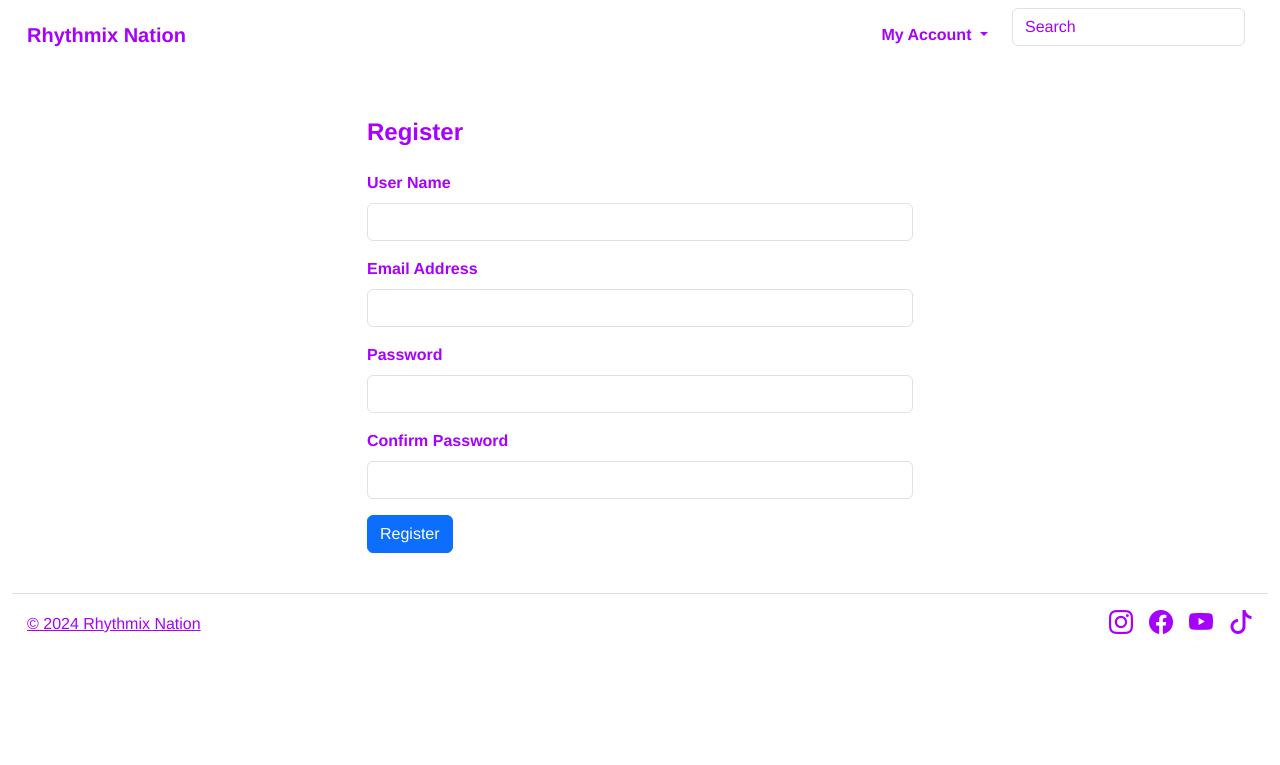
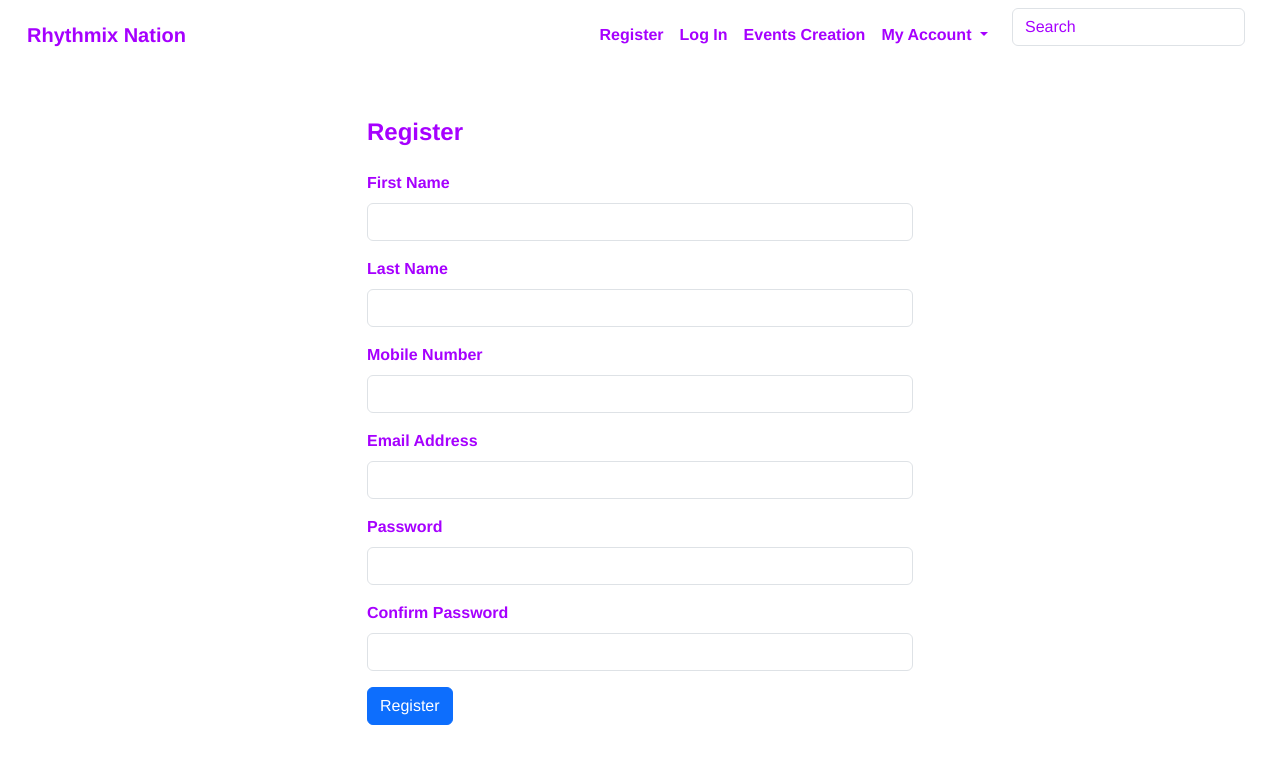
Before and after one commit to sherbacodes/IAB207_A3, a Flask app: page /register in a window 1280 px wide. Shown: the top 765 px of the page. Before the commit the page ends 634 px from the top, so only its background shows below. Run offline with Flask 3, Linux system fonts and the light colour scheme; parts of the project's set-up code (start-up, migrations or seed data) failed here and were passed over; some libraries are stand-ins or nearby versions.

Commit message:
Added user registration, log in and logout functions as well as event creation form

```diff
--- a/website/__init__.py
+++ b/website/__init__.py
@@ -36,7 +36,7 @@ def create_app():
 
     try:
         from . import events as events_module
-        app.register_blueprint(events_module.eventbpdestbp)
+        app.register_blueprint(events_module.eventbp)
     except ImportError:
         print("Warning: events.py not found. Skipping its registration.")
 
--- a/website/forms.py
+++ b/website/forms.py
@@ -1,6 +1,6 @@
 from flask_wtf import FlaskForm
 from wtforms.fields import TextAreaField, SubmitField, StringField, PasswordField
-from wtforms.validators import InputRequired, Length, Email, EqualTo
+from wtforms.validators import InputRequired, Email, EqualTo
 from flask_wtf.file import FileRequired, FileField, FileAllowed
 
 ALLOWED_FILE = {'PNG', 'JPG', 'JPEG', 'png', 'jpg', 'jpeg'}
@@ -22,13 +22,16 @@ class EventManagementForm(FlaskForm):
 
 # creates the login information
 class LoginForm(FlaskForm):
-    user_name=StringField("User Name", validators=[InputRequired('Enter user name')])
+    user_name = StringField("User Name", validators=[InputRequired('Enter user name')])
     password=PasswordField("Password", validators=[InputRequired('Enter user password')])
     submit = SubmitField("Login")
 
 # this is the registration form
 class RegisterForm(FlaskForm):
-    user_name=StringField("User Name", validators=[InputRequired()])
+    first_name=StringField("First Name", validators=[InputRequired()])
+    last_name=StringField("Last Name", validators=[InputRequired()])
+    mobile_number=StringField("Mobile Number", validators=[InputRequired()])
+    # email address should be unique
     email = StringField("Email Address", validators=[Email("Please enter a valid email")])
     # linking two fields - password should be equal to data entered in confirm
     password=PasswordField("Password", validators=[InputRequired(), EqualTo('confirm', message="Passwords should match")])
--- a/website/models.py
+++ b/website/models.py
@@ -5,10 +5,11 @@ from flask_login import UserMixin
 class User(db.Model, UserMixin):
     __tablename__ = 'users'
     id = db.Column(db.Integer, primary_key=True)
-    username = db.Column(db.String(255), unique=True, nullable=False)
+    username = db.Column(db.String(150), unique=True, nullable=False)
     email = db.Column(db.String(255), unique=True, nullable=False)
     password_hash = db.Column(db.String(255), nullable=False)
-    date_joined = db.Column(db.DateTime, default=datetime.utcnow)
+    date_joined = db.Column(db.DateTime, default=datetime.now())
+    comments = db.relationship('Comment', backref='user')
 
     def __repr__(self):
         return f"Username: {self.username}"
--- a/website/templates/404.html
+++ b/website/templates/404.html
@@ -43,7 +43,7 @@
         <h1 class="display-1 fw-bold">404</h1>
         <p class="fs-3">Oops! Page not found.</p>
         <p class="lead">The page you're looking for doesn't exist or has been moved.</p>
-        <a href="index.html" class="btn button-color button-hover mt-3">
+        <a href="base.html" class="btn button-color button-hover mt-3">
           Go Back Home
         </a>
       </main>
--- a/website/templates/base.html
+++ b/website/templates/base.html
@@ -2,7 +2,7 @@
 <head>
     <meta charset="utf-8">
     <meta name="viewport" content="width=device-width, initial-scale=1">
-    <title>IAB207 Assignment 3</title>
+    <title>Rhythmix Nation</title>
     <link href="https://cdn.jsdelivr.net/npm/bootstrap@5.3.2/dist/css/bootstrap.min.css" rel="stylesheet" integrity="sha384-T3c6CoIi6uLrA9TneNEoa7RxnatzjcDSCmG1MXxSR1GAsXEV/Dwwykc2MPK8M2HN" crossorigin="anonymous">
     <link rel="stylesheet" href="{{ url_for('static', filename='style/styles.css') }}">
     <link rel="stylesheet" href="https://cdn.jsdelivr.net/npm/bootstrap-icons@1.10.5/font/bootstrap-icons.css">
@@ -20,16 +20,26 @@
                 </button>
                 <div class="collapse navbar-collapse justify-content-end" id="navbarSupportedContent">
                     <ul class="navbar-nav mb-2 mb-lg-0">
+                        <!-- Register/Login/Logout and welcome -->
+                    {% if current_user.is_authenticated %}
+                        <a class="nav-item nav-link disabled text-muted" href="#">Welcome {{current_user.username}}</a>
+                        <a class="nav-item nav-link" href="{{ url_for('auth.logout') }}">Log Out</a>
+                    {% else %}
+                        <a class="nav-item nav-link" href="{{ url_for('auth.register') }}">Register</a>
+                        <a class="nav-item nav-link" href="{{ url_for('auth.login') }}">Log In</a>
+                    {% endif %}
+                        <a class="nav-item nav-link" href="{{ url_for('event.create') }}">Events Creation</a>
                         <li class="nav-item dropdown">
+
                             <a class="nav-link dropdown-toggle" href="#" role="button" data-bs-toggle="dropdown" aria-expanded="false">
                                 My Account
                             </a>
+
                             <ul class="dropdown-menu dropdown-menu-end">
                                 <li><a class="dropdown-item" href="404.html">My Profile</a></li>
                                 <li><a class="dropdown-item" href="user_history.html">Events</a></li>
-                                <li><a class="dropdown-item" href="404.html">Change Password</a></li>
-                                <li><a class="dropdown-item" href="404.html">Help/Support</a></li>
-                                <li><a class="dropdown-item" href="404.html">Sign Out</a></li>
+                                <li><a class="dropdown-item" href="event_management.html">Manage Events</a></li>
+
                             </ul>
                         </li>
                     </ul>
--- a/website/templates/events.html
+++ b/website/templates/events.html
@@ -1,5 +1,5 @@
 <!doctype html>
-<html lang="en">
+<html lang="en-us">
 <head>
   <meta charset="utf-8">
   <meta name="viewport" content="width=device-width, initial-scale=1">
@@ -29,7 +29,7 @@
                 <li><a class="dropdown-item" href="user_history.html">Events</a></li>
                 <li><a class="dropdown-item" href="404.html">Change Password</a></li>
                 <li><a class="dropdown-item" href="404.html">Help/Support</a></li>
-                <li><a class="dropdown-item" href="404.html">Sign Out</a></li>
+                <li><a class="dropdown-item" href="user.html">sign up</a></li>
               </ul>
             </li>
           </ul>
--- a/website/templates/user.html
+++ b/website/templates/user.html
@@ -1,4 +1,5 @@
 {% extends "base.html" %}
+
 {% from "bootstrap5/form.html" import render_form %}
 
 {% block content %}
```
Also changed, not shown: website/events.py (+7 -7 lines), website/templates/experiences/create.htm (deleted, +0 -17 lines), website/templates/experiences/create.html (added, +17 -0 lines), website/templates/index.html (+16 -0 lines), instance/sitedata.sqlite.
